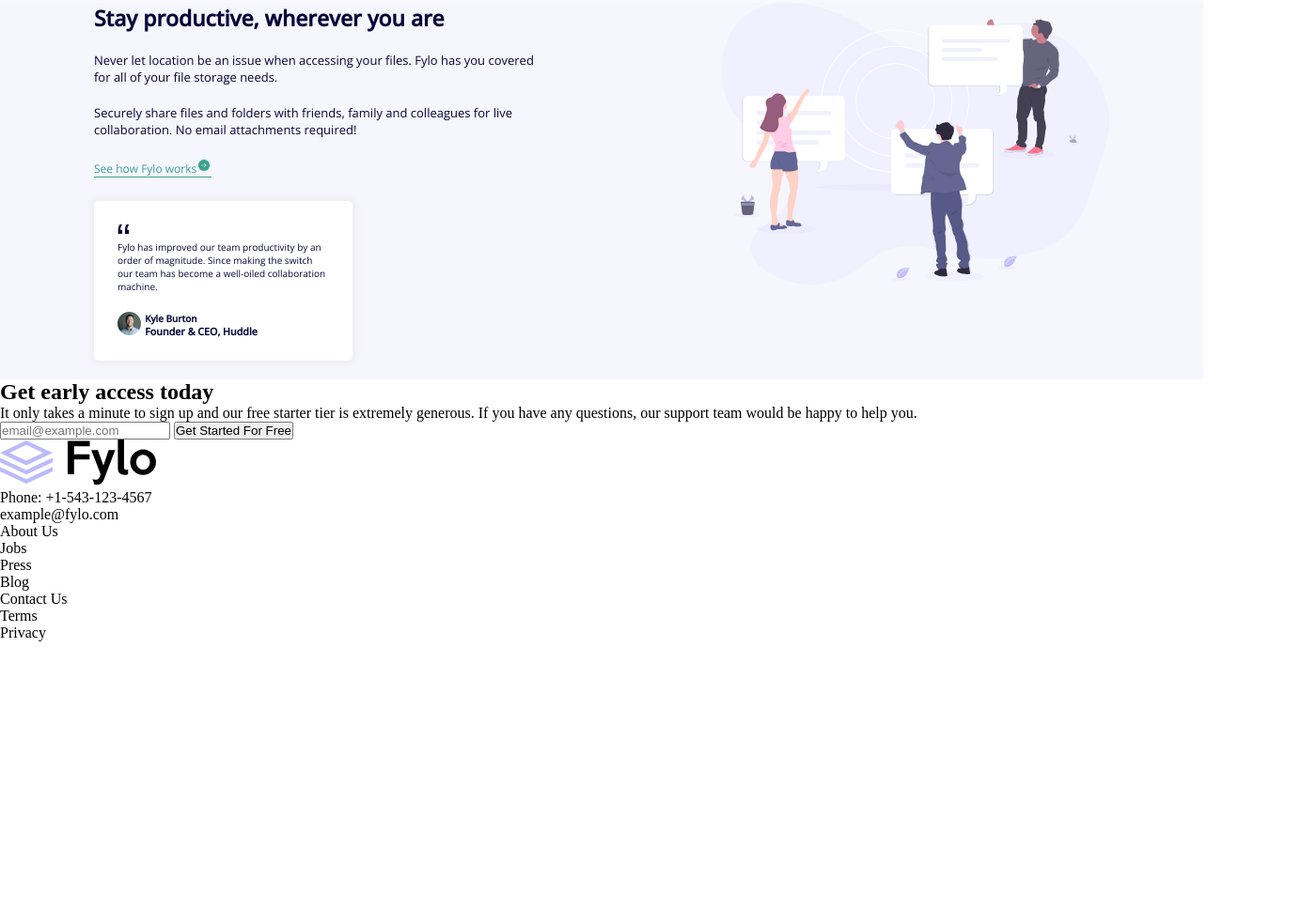
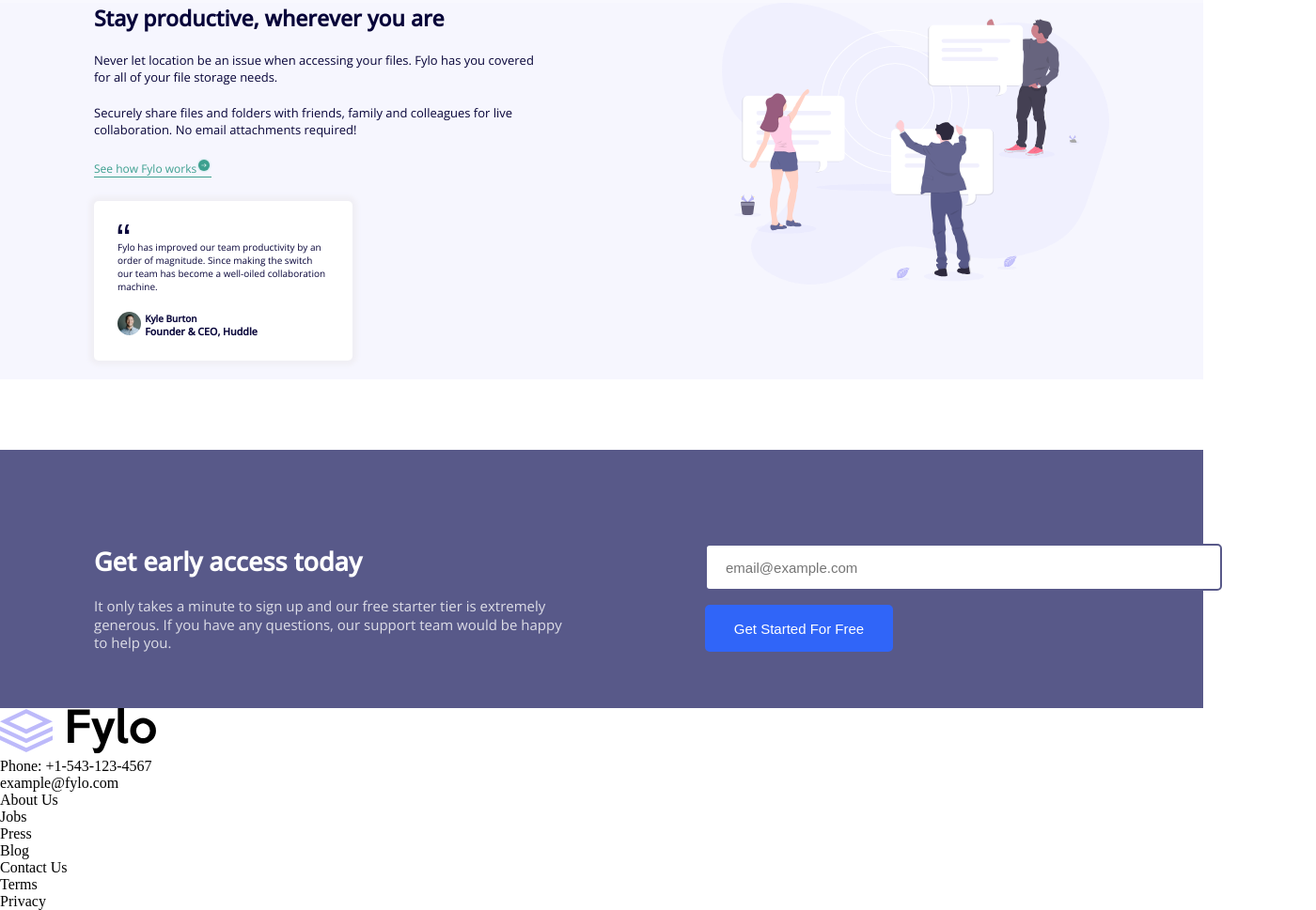
Before and after one commit to ValeriyaS-code/fylo-landing, a plain HTML site: page index.html in a window 1280 px wide. Shown: the part 737-1706 px from the top of the page at 94% size, 1400 px wide, since content can reach past the window. Before the commit the page ends 1420 px from the top, so only its background shows below. Drawn offline with nearby package versions, Linux system fonts and the light colour scheme.

Commit message:
section 3 styled and completed

```diff
--- a/assets/style.css
+++ b/assets/style.css
@@ -154,3 +154,57 @@ header img {
     margin: 0 25px 0 25px;
     font-size: 10px;
 }
+
+.section-3 {
+    background-color: hsl(238, 22%, 44%);
+    color: white;
+    font-family: 'Open Sans', sans-serif;
+    display: flex;
+    height: 275px;
+    margin-top: 75px;
+}
+
+.sec-three-info {
+    width: 500px;
+    margin: 100px 0 0 100px;
+}
+
+.sec-three-info h2 {
+    font-size: 27px;
+    margin-bottom: 20px;
+}
+
+.sec-three-info p {
+    font-size: 15px;
+    opacity: 80%;
+    line-height: 1.3;
+}
+
+.sec-three-button {
+    margin: 100px 0 0 150px;
+    width: 500px;
+}
+.sec-three-button input {
+    width: 550px;
+    height: 50px;
+    margin-right: 100px;
+    padding: 20px;
+    font-size: 15px;
+    color: hsl(0, 0%, 75%);
+    font-weight: lighter;
+    border: 2px solid hsl(238, 22%, 44%);
+    border-radius: 5px;
+    display: inline;
+}
+
+.sec-three-button button {
+    margin-left: 50px;
+    background-color: hsl(224, 93%, 58%);
+    width: 200px;
+    height: 50px;
+    margin: 15px 100px 0 0;
+    border: 2px solid hsl(224, 93%, 58%);
+    border-radius: 5px;
+    color: white;
+    font-size: 15px;
+}
--- a/index.html
+++ b/index.html
@@ -33,7 +33,7 @@
             <p>Fylo stores your most important files in one secure location.
                 Access them wherever you need, share and collaborate with friends,
                 family, and co-workers.</p>
-            <input type="email" placeholder="Enter your email..." id="email" name="email">
+            <input type="email" placeholder="Enter your email..." name="email">
             <button>Get Started</button>
         </div>
         <img src="./assets/images/illustration-1.svg" alt="">
@@ -69,8 +69,10 @@
             <p>It only takes a minute to sign up and our free starter tier is extremely generous.
                 If you have any questions, our support team would be happy to help you.</p>
         </div>
-        <input type="email" placeholder="email@example.com" id="email" name="email">
-        <button>Get Started For Free</button>
+        <div class="sec-three-button">
+            <input type="email" placeholder="email@example.com" name="email">
+            <button>Get Started For Free</button>
+        </div>
     </div>
 
     <footer>
```
